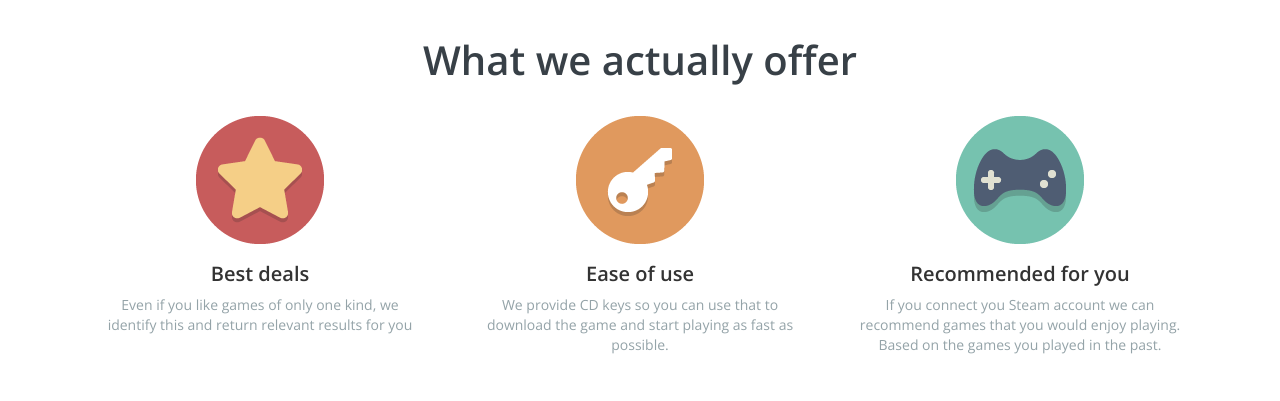
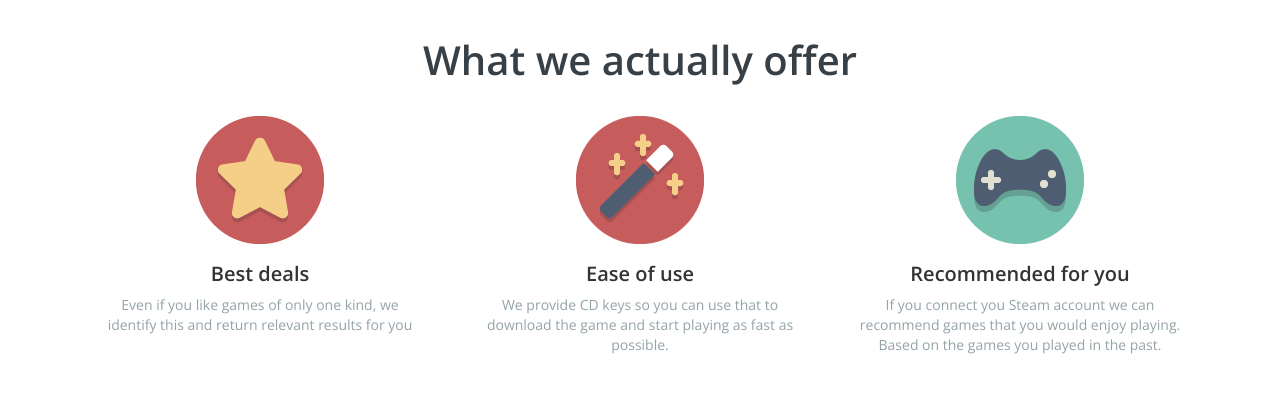
Before and after one commit to ElasticOrange/faceplant-imbagamedeals, a plain HTML site: page index.html in a window 1280 px wide. Shown: the part 736-1137 px from the top of the page. Drawn offline with nearby package versions, Linux system fonts and the light colour scheme.

Commit message:
Add changes to field icon

```diff
--- a/index.html
+++ b/index.html
@@ -84,7 +84,7 @@
 
             <div class="col-sm-12 col-md-4">
                 <div class="thumbnail">
-                    <img src="/images/key.png" alt="analytics-icon">
+                    <img src="/images/magicwand.png" alt="analytics-icon">
                     <div class="caption">
                         <h3>Ease of use</h3>
                         <p>We provide CD keys so you can use that to download the game and start playing as fast as possible.</p>
```
Also changed, not shown: images/magicwand.png (added).
